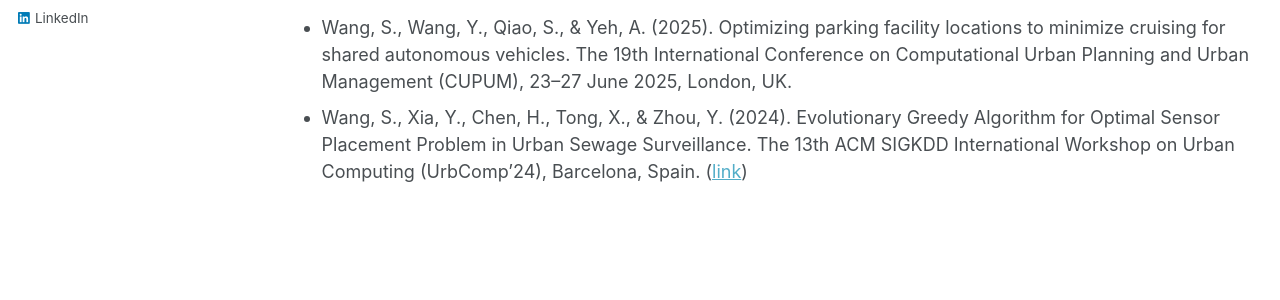
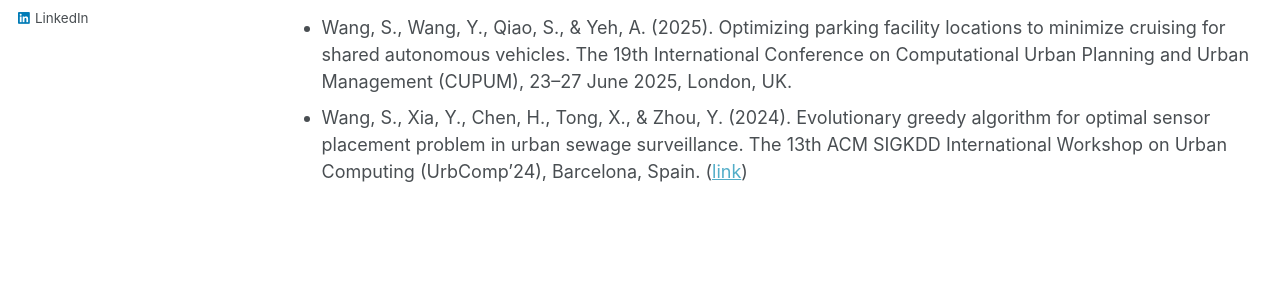
Before and after one commit to sywang-20/sywang-20.github.io, a Jekyll site: the page built from _pages/publications.md, in a window 1280 px wide and 1073 px high. Shown: the part 462-762 px from the top of the window. Built offline with Jekyll 4.4.1, drawn with Linux system fonts in a browser that asks for light colours.

```diff
--- a/_pages/publications.md
+++ b/_pages/publications.md
@@ -15,4 +15,4 @@ Journal Publications
 Conference Proceedings
 ------------------
 - Wang, S., Wang, Y., Qiao, S., & Yeh, A. (2025). Optimizing parking facility locations to minimize cruising for shared autonomous vehicles. The 19th International Conference on Computational Urban Planning and Urban Management (CUPUM), 23–27 June 2025, London, UK.
-- Wang, S., Xia, Y., Chen, H., Tong, X., & Zhou, Y. (2024). Evolutionary Greedy Algorithm for Optimal Sensor Placement Problem in Urban Sewage Surveillance. The 13th ACM SIGKDD International Workshop on Urban Computing (UrbComp’24), Barcelona, Spain. ([link](http://urban-computing.com/urbcomp2024/accept/paper_2.pdf))
+- Wang, S., Xia, Y., Chen, H., Tong, X., & Zhou, Y. (2024). Evolutionary greedy algorithm for optimal sensor placement problem in urban sewage surveillance. The 13th ACM SIGKDD International Workshop on Urban Computing (UrbComp’24), Barcelona, Spain. ([link](http://urban-computing.com/urbcomp2024/accept/paper_2.pdf))
```
